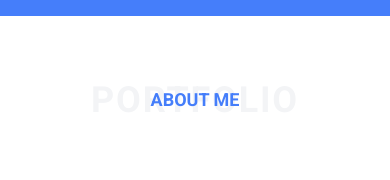
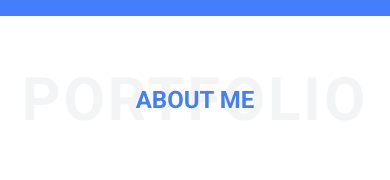
Before and after one commit to WoodyLinwc/Portfolio-Next.js, a Next.js app in the folder portfolio/: page / in a window 390 px wide. Shown: the part 828-1008 px from the top of the page. Built offline with nearby package versions, Linux system fonts and the light colour scheme.

Commit message:
bigger font size for phone

```diff
--- a/portfolio/src/components/SectionTitle.tsx
+++ b/portfolio/src/components/SectionTitle.tsx
@@ -13,10 +13,10 @@ export default function SectionTitle({
         <div className={`py-6 sm:py-8 md:py-10 lg:py-12 ${className}`}>
             <div className="container mx-auto px-4 sm:px-6 md:px-8 lg:px-20 xl:px-32">
                 <div className="relative flex items-center justify-center min-h-[120px] sm:min-h-[140px] md:min-h-[160px] lg:min-h-[180px]">
-                    <h1 className="text-4xl sm:text-5xl md:text-6xl lg:text-7xl xl:text-8xl font-bold text-gray-100 uppercase tracking-wider text-center absolute">
+                    <h1 className="text-6xl sm:text-5xl md:text-6xl lg:text-7xl xl:text-8xl font-bold text-gray-100 uppercase tracking-wider text-center absolute">
                         {backgroundText}
                     </h1>
-                    <h1 className="text-lg sm:text-xl md:text-2xl lg:text-3xl xl:text-4xl font-bold text-primary uppercase text-center relative z-10">
+                    <h1 className="text-2xl sm:text-xl md:text-2xl lg:text-3xl xl:text-4xl font-bold text-primary uppercase text-center relative z-10">
                         {foregroundText}
                     </h1>
                 </div>
```
